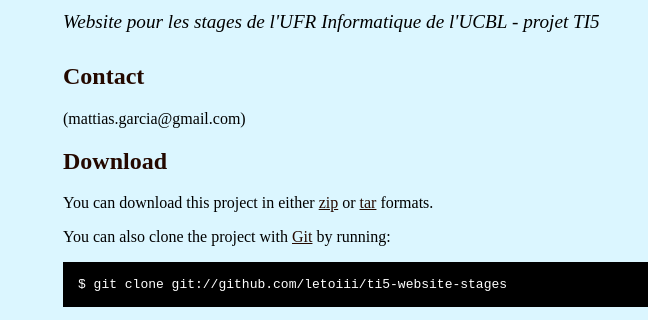
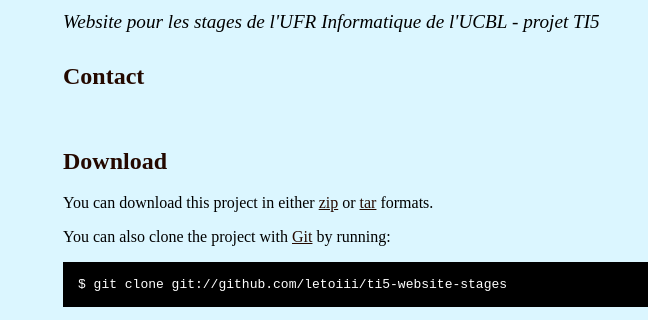
Before and after one commit to letoiii/ti5-website-stages, a plain HTML site: page index.html in a window 1280 px wide. Shown: the part 200-520 px from the top of the page, 227-875 px from the left. Drawn offline with Linux system fonts and the light colour scheme; grey boxes are pictures that could not be loaded.

Commit message:
minor change

```diff
--- a/index.html
+++ b/index.html
@@ -53,7 +53,7 @@
     </div>
 
     <h2>Contact</h2>
-<p> (mattias.garcia@gmail.com)
+<p>
 <br/>      </p>
 
 
```
